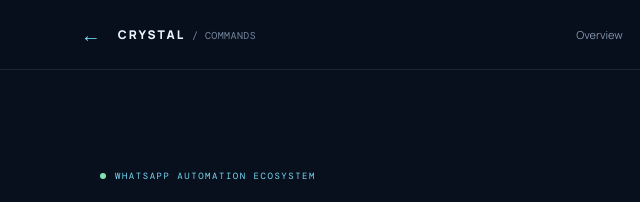
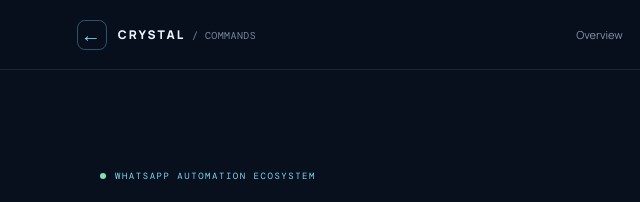
Before and after one commit to zelionpage/crystal, a plain HTML site: page cc/index.html in a window 1280 px wide. Shown: the top 202 px of the page, 0-640 px from the left. Drawn offline with nearby package versions, Linux system fonts and the light colour scheme.

Commit message:
Update brand-mark border style in style.css

```diff
--- a/cc/style.css
+++ b/cc/style.css
@@ -26,7 +26,7 @@ button, input { font: inherit; }
 }
 .brand { display: flex; align-items: center; gap: 11px; font-size: 12px; font-weight: 800; letter-spacing: .16em; }
 .brand-mark {
-  width: 30px; height: 30px; display: grid; place-items: center; border: 0px solid var(--line-strong);
+  width: 30px; height: 30px; display: grid; place-items: center; border: 1px solid var(--line-strong);
   color: var(--cyan); border-radius: 8px; font-size: 20px;
 }
 .brand-version { color: #74869d; font: 10px "DM Mono", monospace; letter-spacing: .04em; margin-left: 7px; }
```
